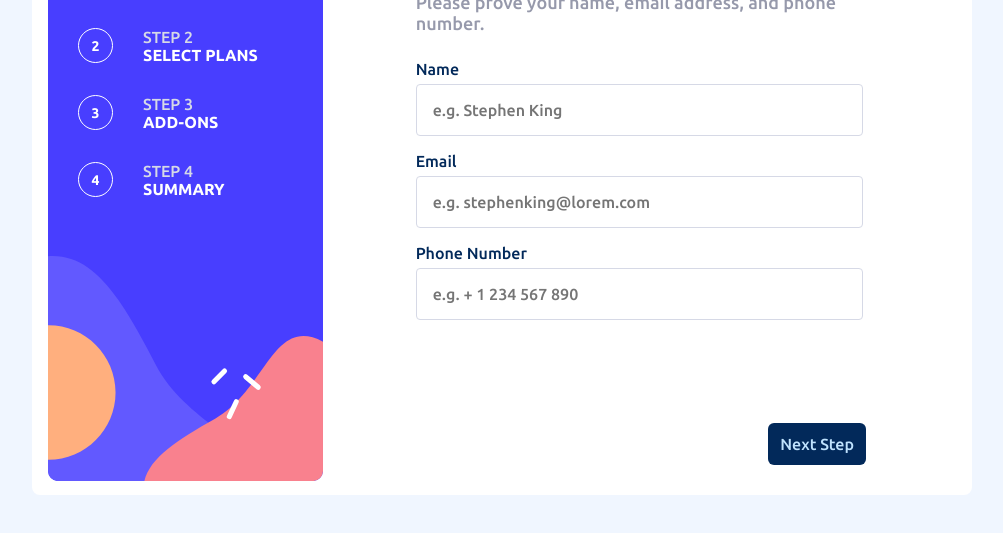
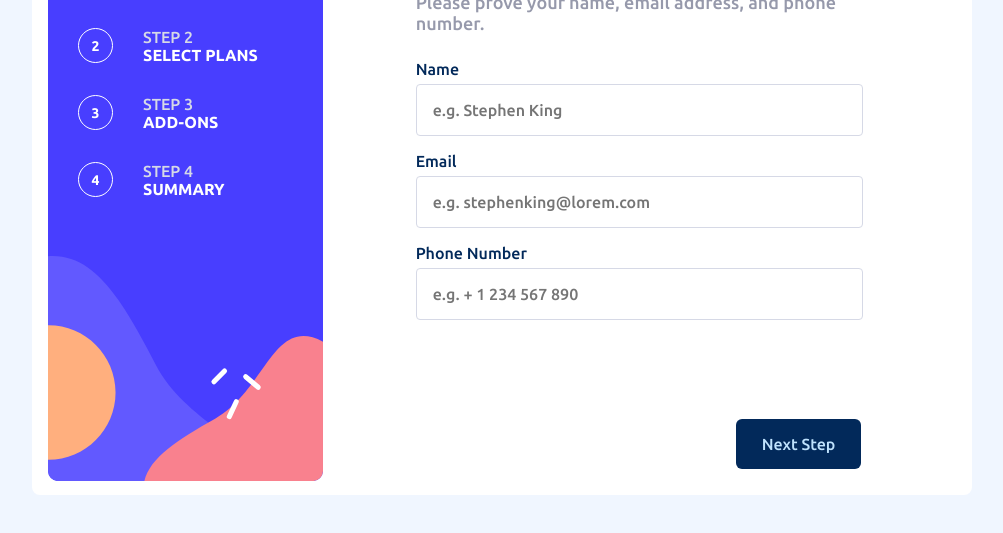
Before and after one commit to theadg/multi-step-form, a website built with webpack: page src/template.html in a window 1280 px wide. Shown: the part 205-738 px from the top of the page, without its empty margins (138-1141 px from the left). Built offline with nearby package versions, Linux system fonts and the light colour scheme.

Commit message:
Add button styling

```diff
--- a/src/styles/style.scss
+++ b/src/styles/style.scss
@@ -453,7 +453,15 @@
     }
 
     &__navigation {
-      padding: 0 50px;
+      padding: 0 55px;
+    }
+
+    &__button {
+      display: grid;
+      align-items: center;
+      justify-content: center;
+      width: 125px;
+      height: 50px;
     }
   }
 
@@ -503,6 +511,11 @@
         font-weight: $font-weight-bold;
       }
     }
+
+    &__container--main {
+      display: grid;
+      gap: 23px;
+    }
   }
 
   .form {
```
